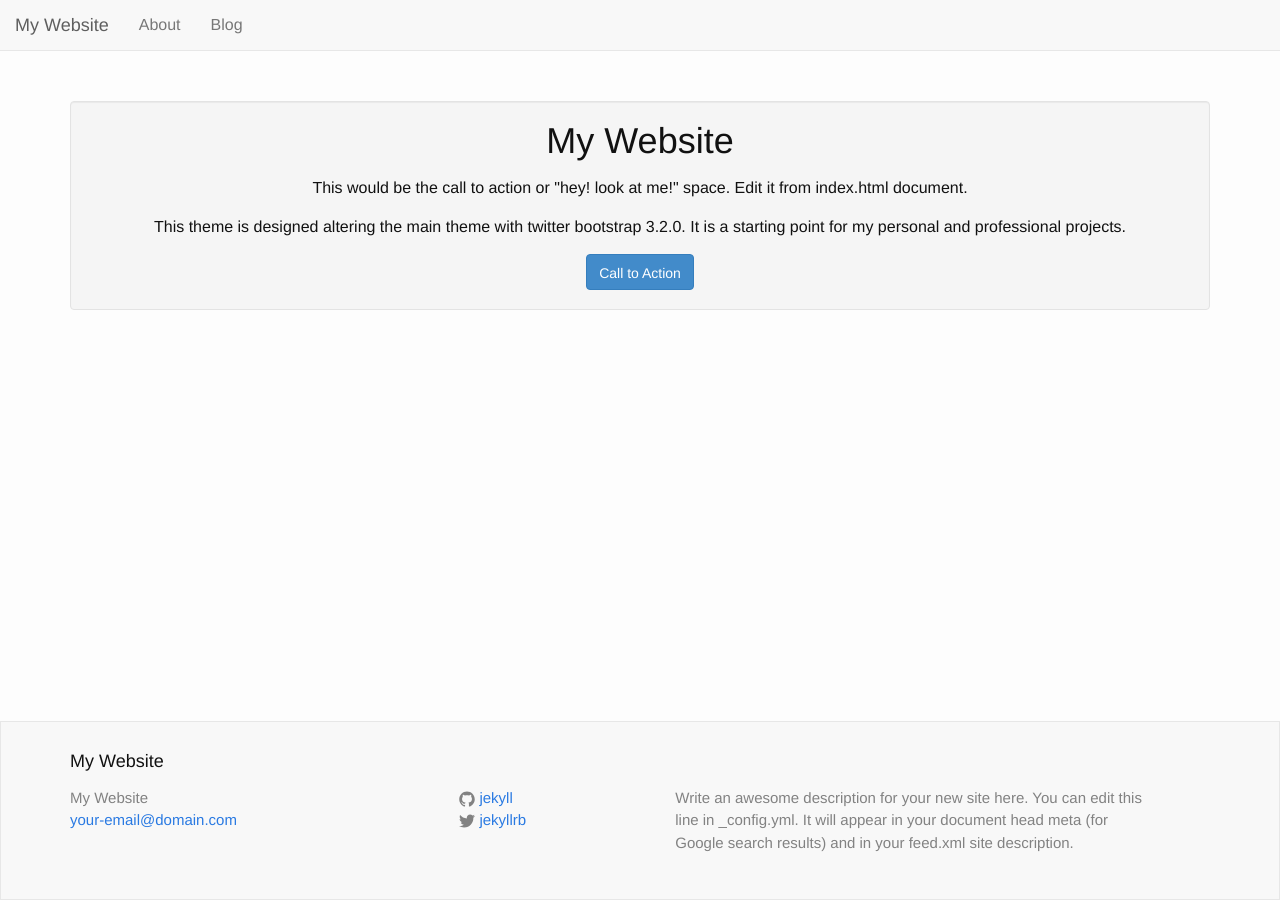
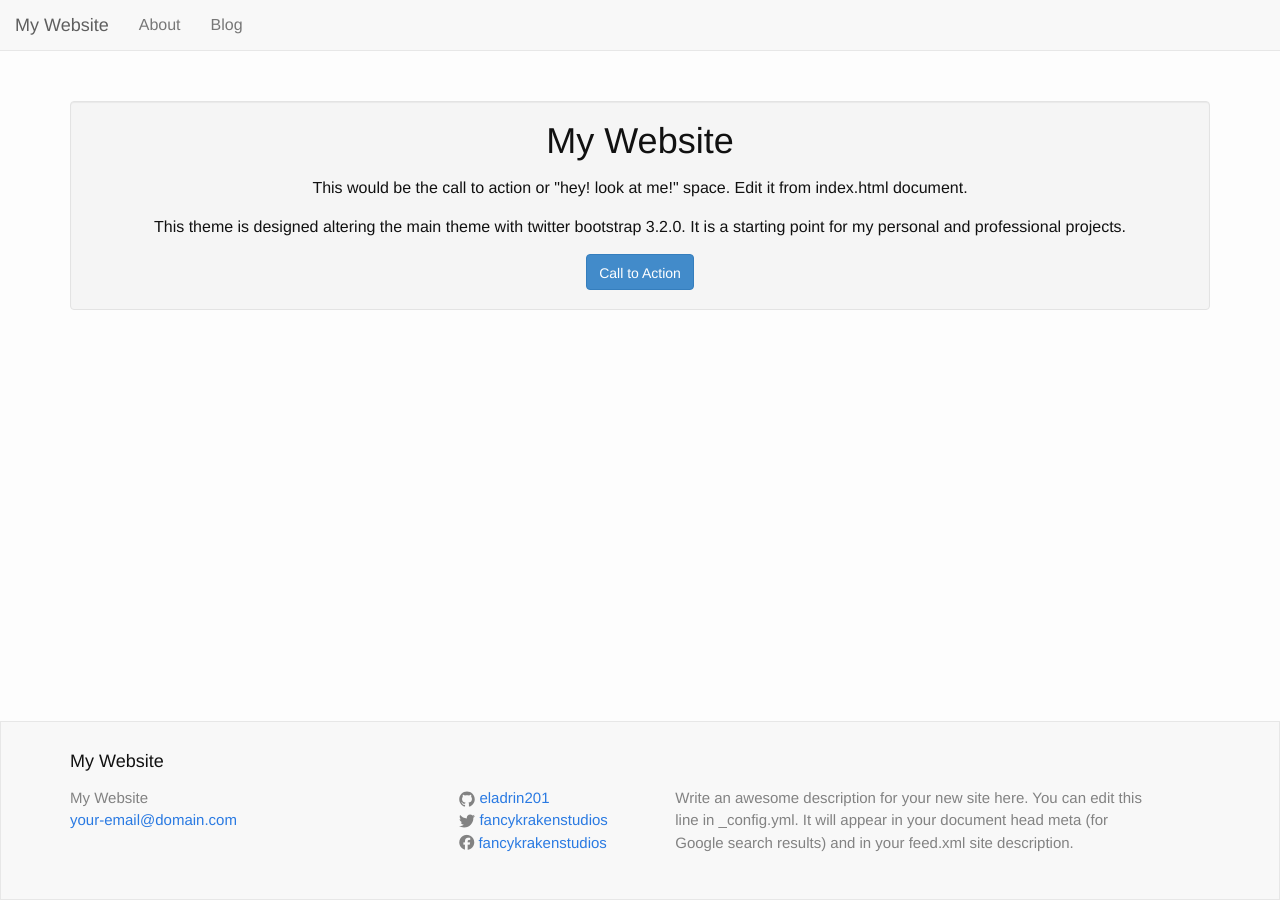
Before and after one commit to spasticninja/Jekyll-TB, a Jekyll site: the page built from index.html, in a window 1280 px wide. Built offline with Jekyll 4.4.1, drawn with Linux system fonts in a browser that asks for light colours; nearby versions of some CDN libraries; library files that are not in the unit come from our copies.

Commit message:
Added Bootstrap javascript links and jQuery. Added Font Awesome and facebook link in footer.

```diff
--- a/_config.yml
+++ b/_config.yml
@@ -7,8 +7,9 @@
   Google search results) and in your feed.xml site description.
 baseurl: "" # the subpath of your site, e.g. /blog/
 url: "http://yourdomain.com" # the base hostname & protocol for your site
-twitter_username: jekyllrb
-github_username:  jekyll
+twitter_username: fancykrakenstudios
+github_username: eladrin201
+facebook_pageid: fancykrakenstudios
 
 # Build settings
 markdown: kramdown
--- a/_includes/footer.html
+++ b/_includes/footer.html
@@ -41,6 +41,14 @@
             </a>
           </li>
           {% endif %}
+
+          {% if site.facebook_pageid %}
+          <li>
+            <a href="https://facebook.com/{{ site.facebook_pageid }}">
+              <i class="fa fa-facebook-official" style="color:#828282;"></i> <span class="username">{{ site.facebook_pageid }}</span>
+            </a>
+          </li>
+          {% endif %}
         </ul>
       </div>
 
@@ -50,5 +58,8 @@
     </div>
 
   </div>
+</div>
 
-</footer>
+<!-- Javascript Libraries -->
+<script src="{{ "/js/bootstrap.min.js" | prepend: site.baseurl }}"></script>
+<script src="https://ajax.googleapis.com/ajax/libs/jquery/2.1.3/jquery.min.js"></script>
--- a/_includes/head.html
+++ b/_includes/head.html
@@ -9,4 +9,6 @@
     <link rel="stylesheet" href="{{ "/css/bootstrap.min.css" | prepend: site.baseurl }}">
     <link rel="stylesheet" href="{{ "/css/main.css" | prepend: site.baseurl }}">
     <link rel="canonical" href="{{ page.url | replace:'index.html','' | prepend: site.baseurl | prepend: site.url }}">
+
+    <link rel="stylesheet" href="{{ '/fonts/font-awesome-4.3.0/css/font-awesome.min.css' | prepend: site.basurl }}">
 </head>
```
Also changed, not shown: _layouts/default.html (line endings or trailing spaces).
